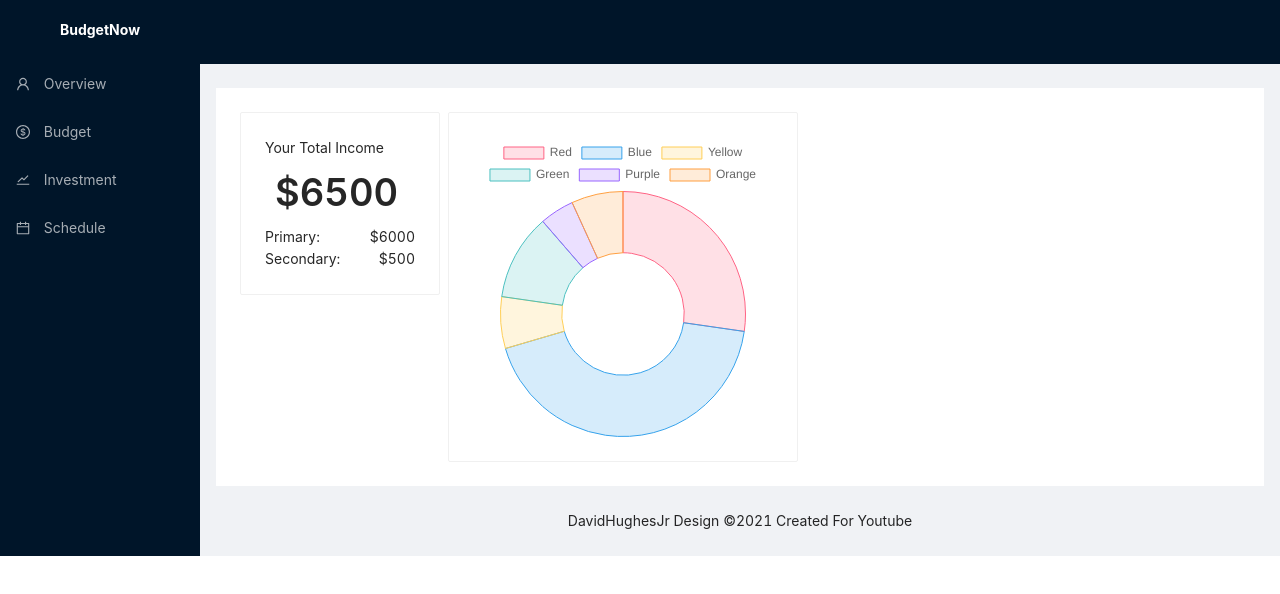
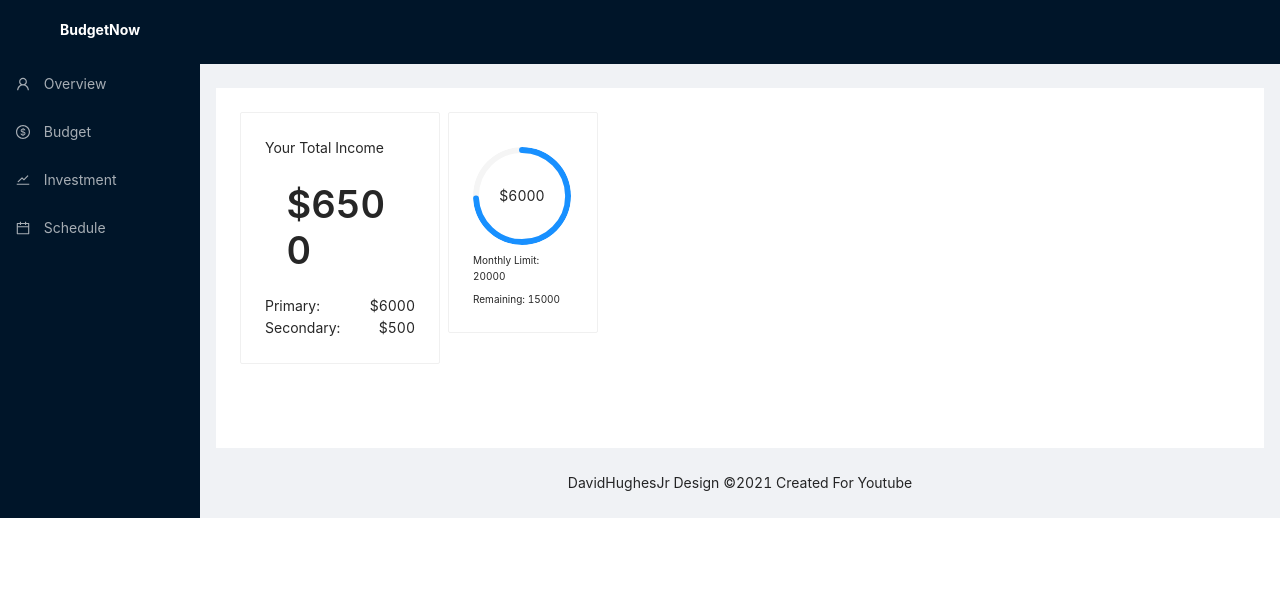
Before and after one commit to DavidHughesJr/budgetnow, a React (Create React App) app: page /budget in a window 1280 px wide. Shown: the top 594 px of the page. Built offline with nearby package versions, Linux system fonts and the light colour scheme.

Commit message:
budget progress bar

```diff
--- a/src/components/pages/Budget.jsx
+++ b/src/components/pages/Budget.jsx
@@ -1,8 +1,9 @@
-import { Card, Space, Typography } from 'antd'
+import { Card, Space, Typography, Progress } from 'antd'
 import React, { useContext } from 'react'
 import { BudgetContext } from '../../context/BudgetContextProvider'
+import { InvestmentContext } from '../../context/InvestmentContextProvider';
 import { Chart as ChartJS, ArcElement, Tooltip, Legend } from 'chart.js';
-import { Doughnut } from 'react-chartjs-2';
+
 
 ChartJS.register(ArcElement, Tooltip, Legend);
 
@@ -14,37 +15,11 @@ const Budget = () => {
   const { Text } = Typography
 
   const { budget } = useContext(BudgetContext)
+  const { categories } = useContext(BudgetContext)
 
   const totalIncome = budget[0].amount + budget[1].amount
 
-  const data = {
-    labels: ['Red', 'Blue', 'Yellow', 'Green', 'Purple', 'Orange'],
-    datasets: [
-      {
-        label: '# of Votes',
-        data: [12, 19, 3, 5, 2, 3],
-        backgroundColor: [
-          'rgba(255, 99, 132, 0.2)',
-          'rgba(54, 162, 235, 0.2)',
-          'rgba(255, 206, 86, 0.2)',
-          'rgba(75, 192, 192, 0.2)',
-          'rgba(153, 102, 255, 0.2)',
-          'rgba(255, 159, 64, 0.2)',
-        ],
-        borderColor: [
-          'rgba(255, 99, 132, 1)',
-          'rgba(54, 162, 235, 1)',
-          'rgba(255, 206, 86, 1)',
-          'rgba(75, 192, 192, 1)',
-          'rgba(153, 102, 255, 1)',
-          'rgba(255, 159, 64, 1)',
-        ],
-        borderWidth: 1,
-      },
-    ],
-  };
 
-  console.log(budget)
 
   return (
     <>
@@ -52,7 +27,7 @@ const Budget = () => {
         <Card hoverable='true' style={{ width: '200px' }}>
           <div>
             <Text> Your Total Income </Text>
-          <Title style={{ margin: 10 }}>  ${totalIncome} </Title>
+            <Title style={{ margin: 21.5 }}>  ${totalIncome} </Title>
             <div style={{ width: '150px', flexDirection: 'column' }}>
               <div className='flex-between' >
                 <Text> Primary:</Text>
@@ -65,8 +40,12 @@ const Budget = () => {
             </div>
           </div>
         </Card>
-        <Card>
-        <Doughnut data={data} />
+        <Card style={{ width: '150px', flexDirection: 'column' }} hoverable='true'>
+          <Space direction='vertical' style={{ marginTop: '10px', fontSize: '10px' }}>
+          <Progress width='98px' type="circle" percent={75} format={amount => `$${budget[0].amount}`} />
+            <Text> Monthly Limit: 20000  </Text>
+            <Text> Remaining:  15000 </Text>
+          </Space>
         </Card>
       </Space>
     </>
```
Lines whose indentation alone changed are shown as unchanged.
